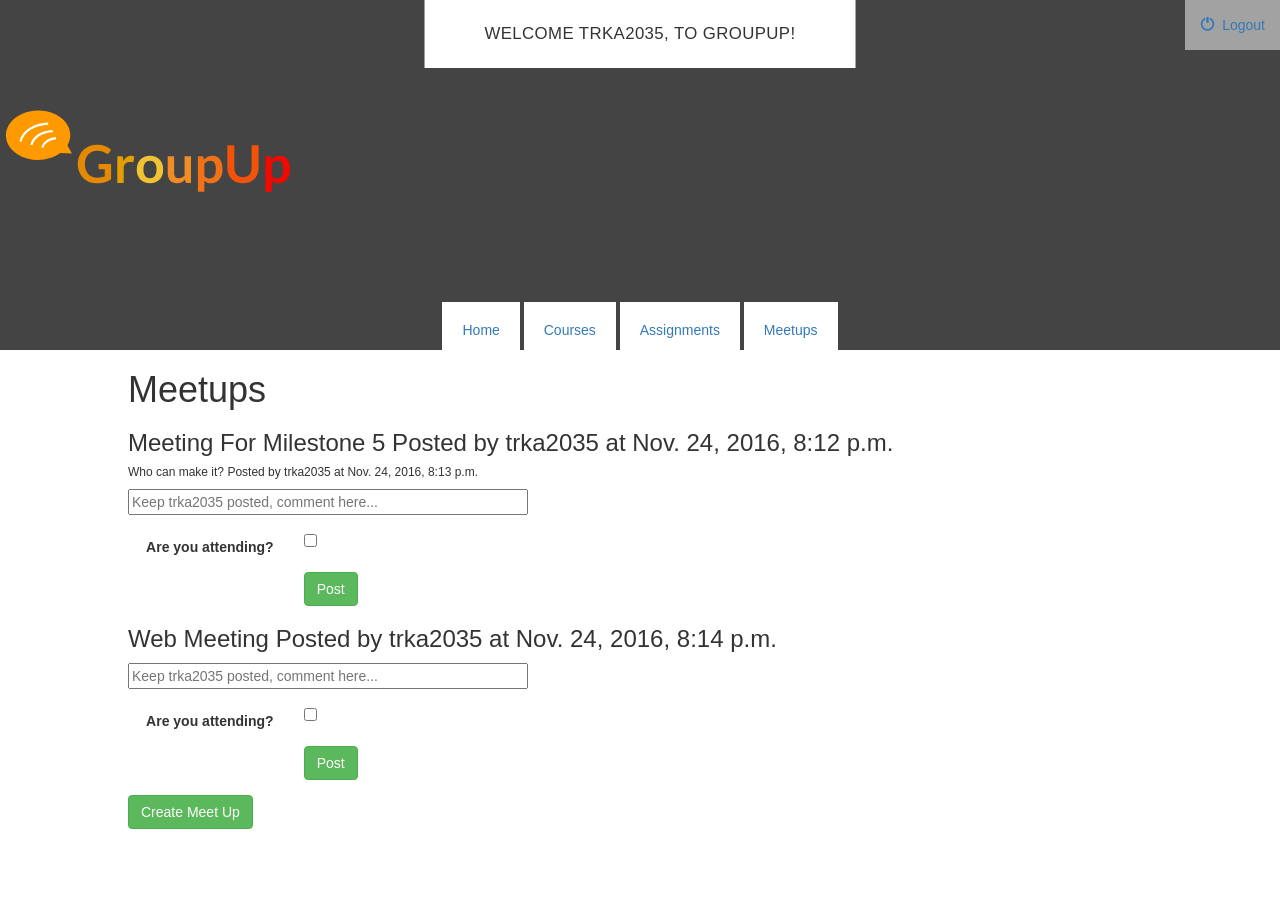
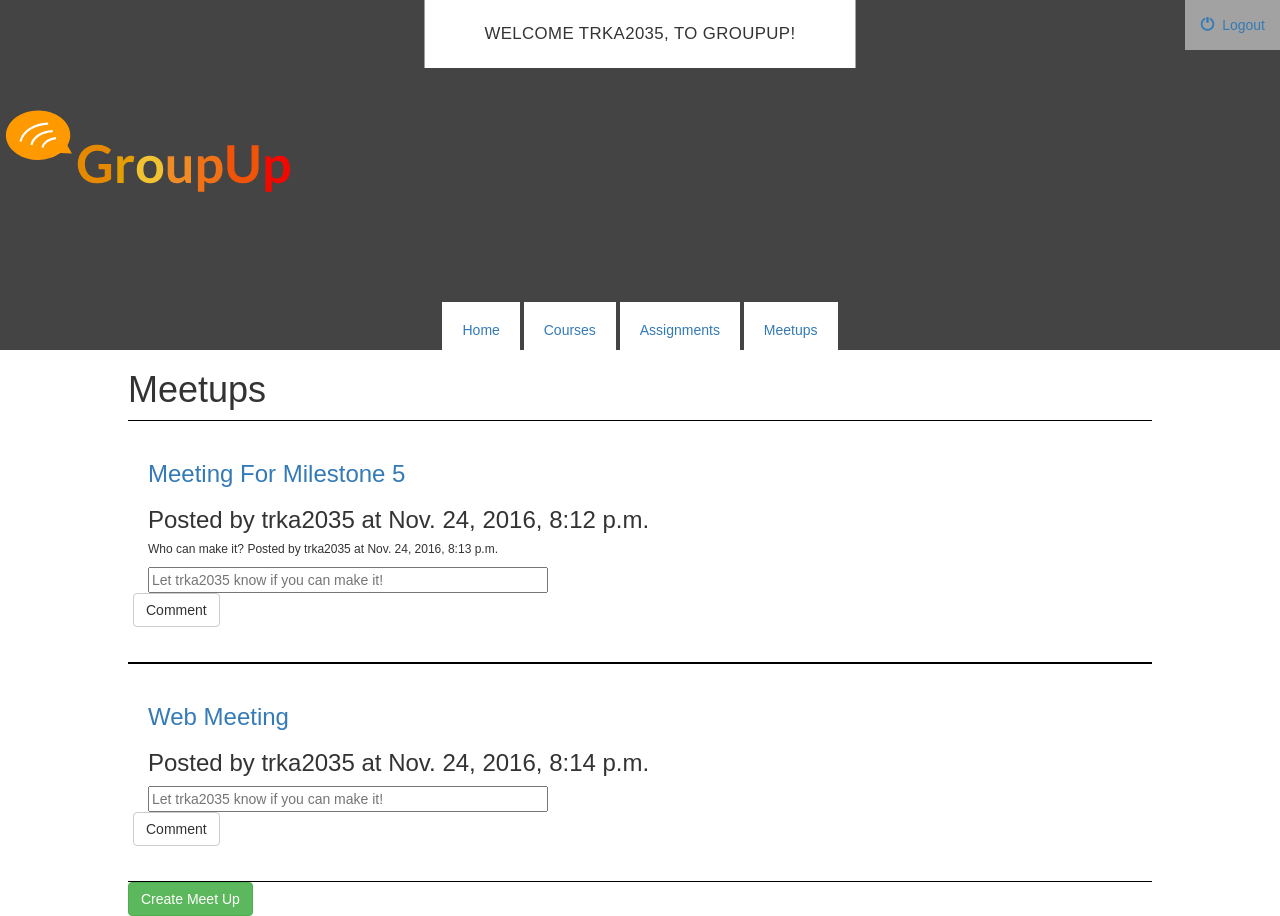
Before and after one commit to kayne10/CSCI3308_TeamRadRod, a Django app: page /meetups/ in a window 1280 px wide. Before the commit the page ends 829 px from the top, so only its background shows below. Run offline with Django 3.2, Linux system fonts and the light colour scheme; a user stored in the database is signed in; data comes from the database, SQL or seed files in the repository; both versions use the stored data as it was before the commit; some libraries are stand-ins or nearby versions.

Commit message:
Fixed Meetup comment model and added more frontend

```diff
--- a/ProductivityManagementApp/courses/static/courses/style.css
+++ b/ProductivityManagementApp/courses/static/courses/style.css
@@ -100,3 +100,10 @@ nav ul li a {
 #id_comment_content {
   width: 400px;
 }
+
+.meetup-container {
+  padding: 20px 20px;
+  border: black 1px solid;
+  border-right: none;
+  border-left: none;
+}
--- a/ProductivityManagementApp/meetups/models.py
+++ b/ProductivityManagementApp/meetups/models.py
@@ -25,7 +25,6 @@ class Comment(models.Model):
     meetup = models.ForeignKey(MeetUp, on_delete=models.CASCADE)
     user = models.ForeignKey(settings.AUTH_USER_MODEL, default=1)
     comment_content = models.CharField(max_length=50)
-    is_attending = models.BooleanField(default=False)
     created_at = models.DateTimeField(auto_now_add=True)
 
     def __str__(self):
--- a/ProductivityManagementApp/meetups/templates/meetups/index.html
+++ b/ProductivityManagementApp/meetups/templates/meetups/index.html
@@ -8,7 +8,8 @@
 {% if meetups %}
   {% for meetup in meetups %}
     <div class="meetup-container">
-      <h3>{{ meetup.title }}  Posted by {{ meetup.user }} at {{ meetup.created_at }}</h3>
+      <a href="{% url 'meetups:detail' meetup.id %}"><h3>{{ meetup.title }}<h3></a>
+      <h3>Posted by {{ meetup.user }} at {{ meetup.created_at }}</h3>
       {% for comment in meetup.comment_set.all %}
       <div class="comment-container">
         <div class="comment-content">
@@ -16,37 +17,23 @@
         </div>
       </div>
       {% endfor %}
+
+      <!-- comment link -->
+      <form class="form-horizontal" role="form" action="{% url 'meetups:create_comment' meetup.id %}" method="post" enctype="multipart/form-data" class="comment_form">
+        {% csrf_token %}
+          <input type="hidden" name="meetup" value="{{ meetup }}">
+          <input type="text" id="id_comment_content" maxlength="50" name="comment_content" placeholder="Let {{ meetup.user }} know if you can make it!" required>
+            <div class="form-group">
+                  <button type="submit" class="btn btn-default">Comment</button>
+            </div>
+      </form>
     </div>
-
-    <!-- comment input -->
-    <form class="form-horizontal" role="form" action="{% url 'meetups:create_comment'%}" method="post" enctype="multipart/form-data">
-      {% csrf_token %}
-      <div class="form-group">
-        <div class="col-sm-2">
-          <input id="id_comment_content" maxlength="50" name="comment_content" type="text" placeholder="Keep {{ meetup.user }} posted, comment here..." required>
-        </div>
-      </div>
-
-      <div class="form-group">
-        <label class="control-label col-sm-2" for="id_comment_is_attending">
-          Are you attending?
-        </label>
-        <div class="col-sm-2">
-          <input id="id_is_attending" default="False" name="is_attending" type="checkbox" required>
-        </div>
-      </div>
-
-      <div class="form-group">
-        <div class="col-sm-offset-2 col-sm-2">
-          <button type="submit" class="btn btn-success">Post</button>
-        </div>
-      </div>
-    </form>
   {% endfor %}
 {% else %}
   <h1>You have no meet ups</h1>
 {% endif %}
 
-<a class="btn btn-success" href="{% url 'meetups:create_meetup' %}">Create Meet Up</a>
-
+<div class="create">
+  <a class="btn btn-success" href="{% url 'meetups:create_meetup' %}">Create Meet Up</a>
+</div>
 {% endblock %}
--- a/ProductivityManagementApp/meetups/urls.py
+++ b/ProductivityManagementApp/meetups/urls.py
@@ -8,4 +8,6 @@ urlpatterns = [
 	url(r'^$', views.index, name='index'),
 	url(r'^create_meetup/$', views.create_meetup, name='create_meetup'),
 	url(r'^create_comment/$', views.create_comment, name='create_comment'),
+	url(r'^(?P<meetup_id>[0-9]+)/$', views.detail, name='detail'),
+	url(r'^(?P<meetup_id>[0-9]+)/create_comment/$', views.create_comment, name='create_comment'),
 ]
--- a/ProductivityManagementApp/meetups/views.py
+++ b/ProductivityManagementApp/meetups/views.py
@@ -14,25 +14,17 @@
     courses = Course.objects.filter(user=request.user)
     assignments = Assignment.objects.filter(user=request.user)
     meetups = MeetUp.objects.all()
-    form = CommentForm(request.POST, request.FILES)
-    if form.is_valid():
-        comment = form.save(commit=false)
-        comment.user = request.user
-        comment.save()
-        comments = MeetUp.comment_set.all()
-        context = {
-        'courses':courses,
-        'assignments':assignments,
-        'meetups':meetups,
-        'comments':comments
-        }
-        return redirect(request, 'meetups/index.html', context)
     context = {
     'courses':courses,
     'assignments':assignments,
     'meetups':meetups,
     }
     return render(request, 'meetups/index.html', context)
+
+def detail(request, meetup_id):
+	meetup = get_object_or_404(MeetUp, pk=meetup_id)
+	form = CommentForm(request.POST, request.FILES)
+	return render(request, 'meetups/detail.html', {'meetup':meetup, 'form':form})
 
 
 def create_meetup(request):
@@ -47,20 +39,21 @@
     return render(request, 'meetups/create_meetup.html', context)
 
 def create_comment(request, meetup_id):
+    meetups = MeetUp.objects.all()
     form = CommentForm(request.POST or None, request.FILES or None)
     meetup = get_object_or_404(MeetUp, pk=meetup_id)
     if form.is_valid():
         meetup_comments = meetup.comment_set.all()
+        comment = form.save(commit=False)
         meetup_id = meetup.id
-        comment = form.save(commit=False)
         comment.meetup = meetup
         comment.user = request.user
         comment.save()
         meetup.save()
-        return render(request, 'meetup/index.html', {'meetup': meetup})
+        return render(request, 'meetups/detail.html', {'meetup':meetup, 'meetups':meetups})
     context = {
         'meetup': meetup,
         'form': form,
         'error_message':'There was an error'
     }
-    return render(request, 'meetup/index.html', context)
+    return render(request, 'meetups/create_comment.html', context)
```
Also changed, not shown: ProductivityManagementApp/courses/templates/courses/index.html (+14 -3 lines), ProductivityManagementApp/meetups/templates/meetups/create_comment.html (+21 -19 lines), ProductivityManagementApp/meetups/templates/meetups/detail.html (added, +43 -0 lines), ProductivityManagementApp/db.sqlite3, ProductivityManagementApp/meetups/migrations/0005_remove_comment_is_attending.py (added), 3 other files.
